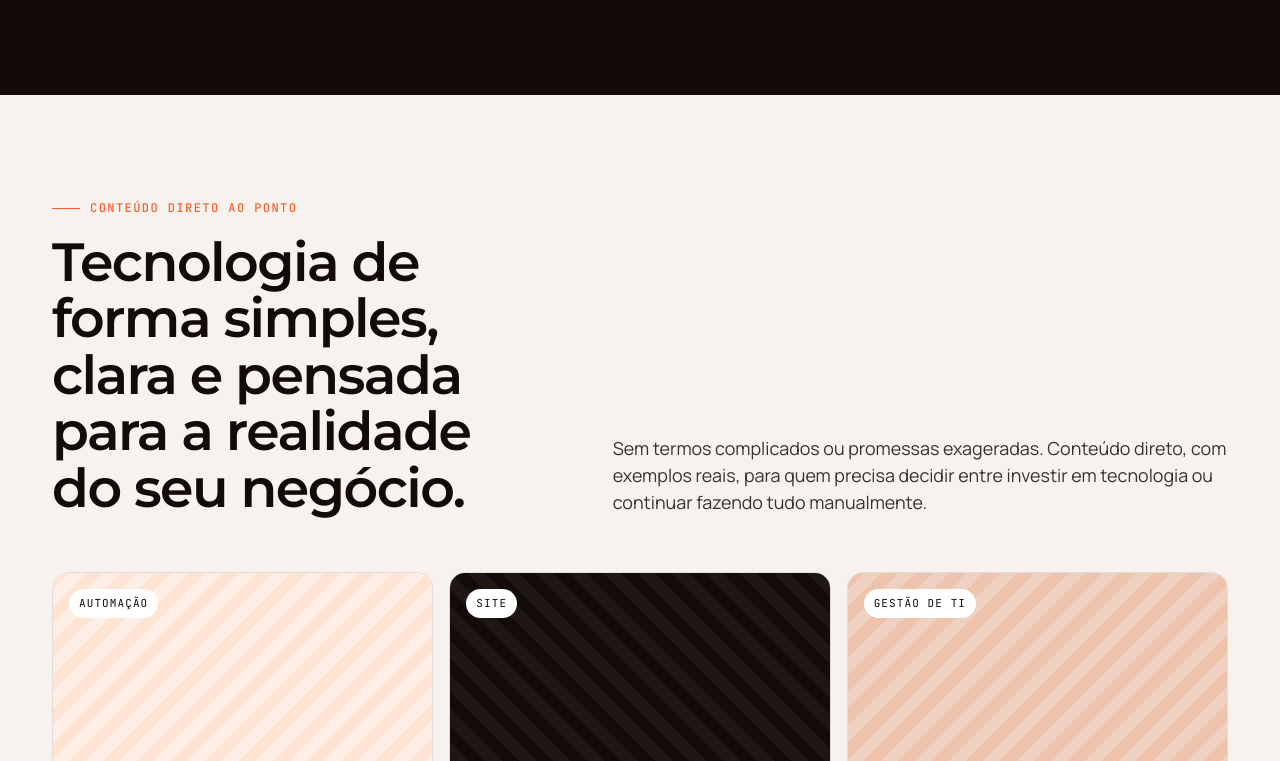
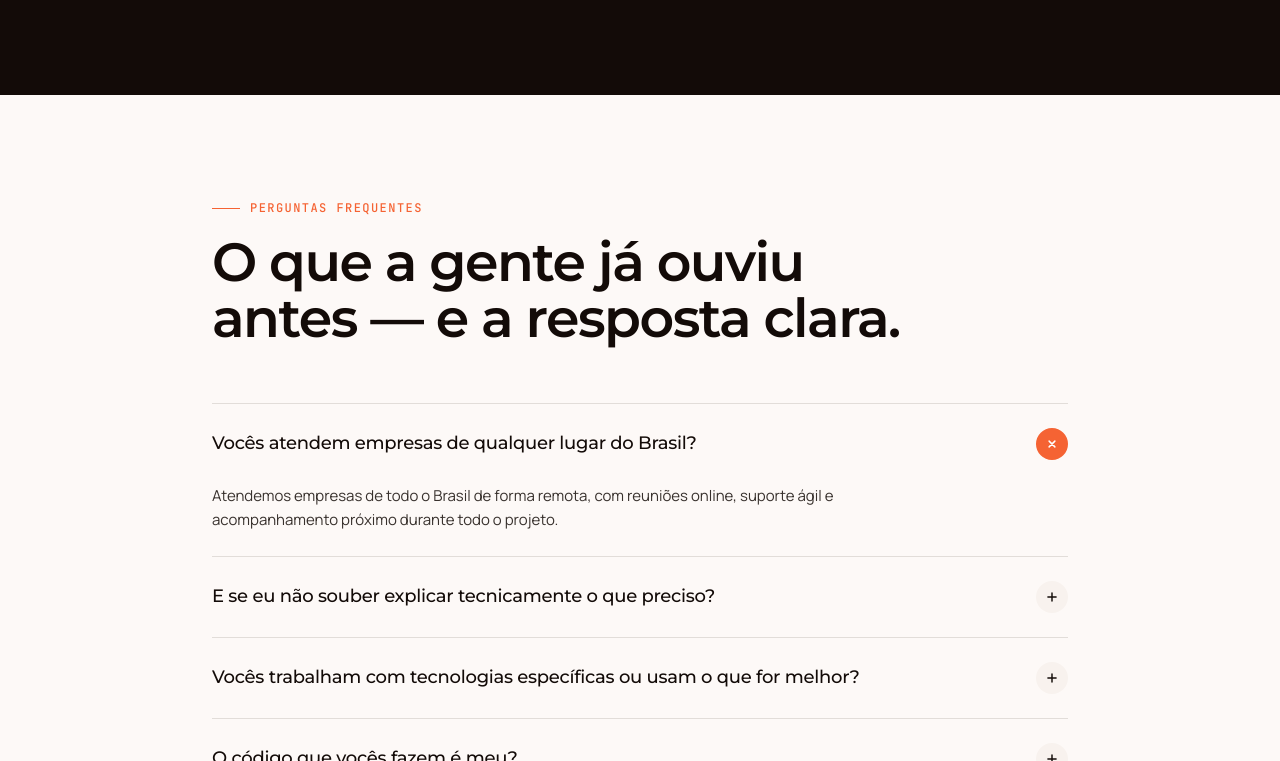
Before and after one commit to pablomigueldias/reative-site, a Next.js app: page / in a window 1280 px wide. Shown: the part 5199-5960 px from the top of the page. Built offline with nearby package versions, Linux system fonts and the light colour scheme; no server answers.

Commit message:
blog ocultadado até a proxima atualizalção

```diff
--- a/app/page.tsx
+++ b/app/page.tsx
@@ -22,7 +22,6 @@
         <Method />
         <About />
         <Stack />
-        <Blog />
         <FAQ />
         <Contact />
       </main>
```
